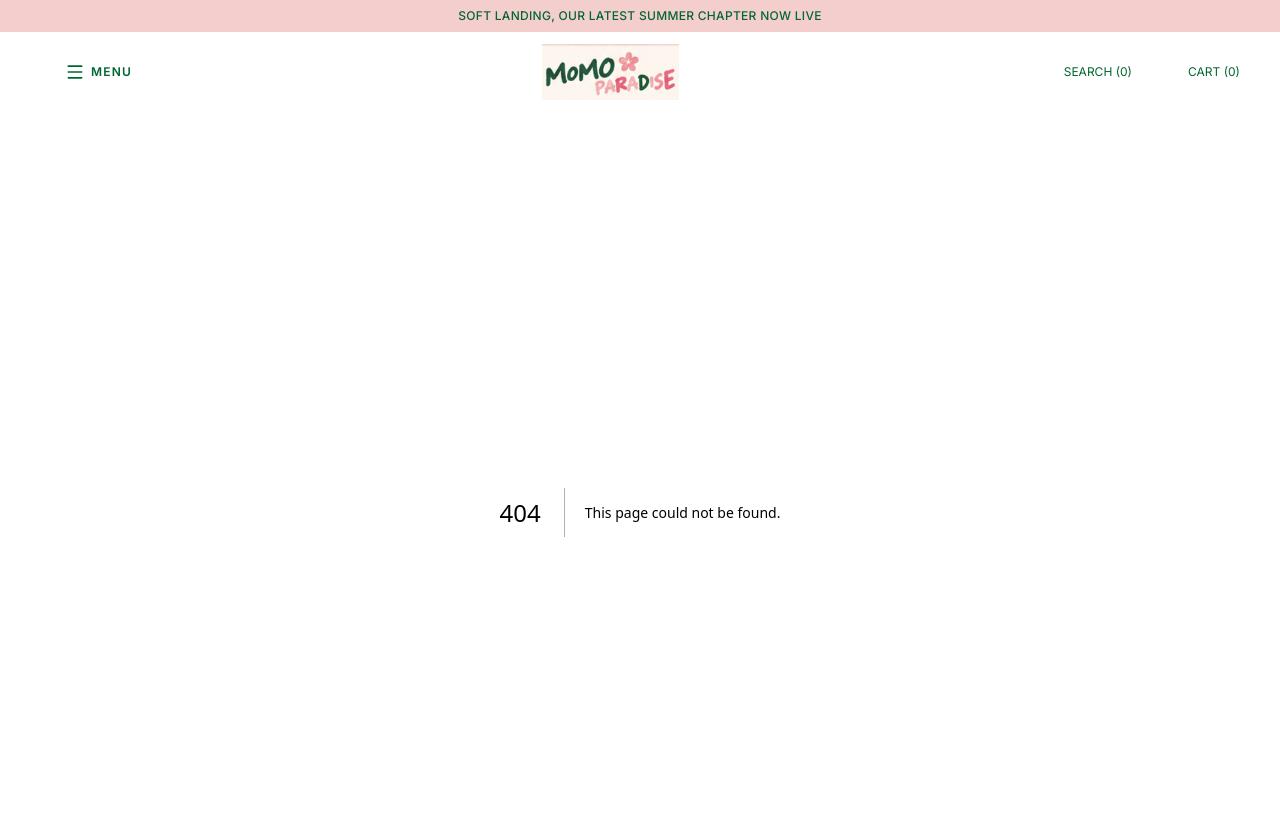
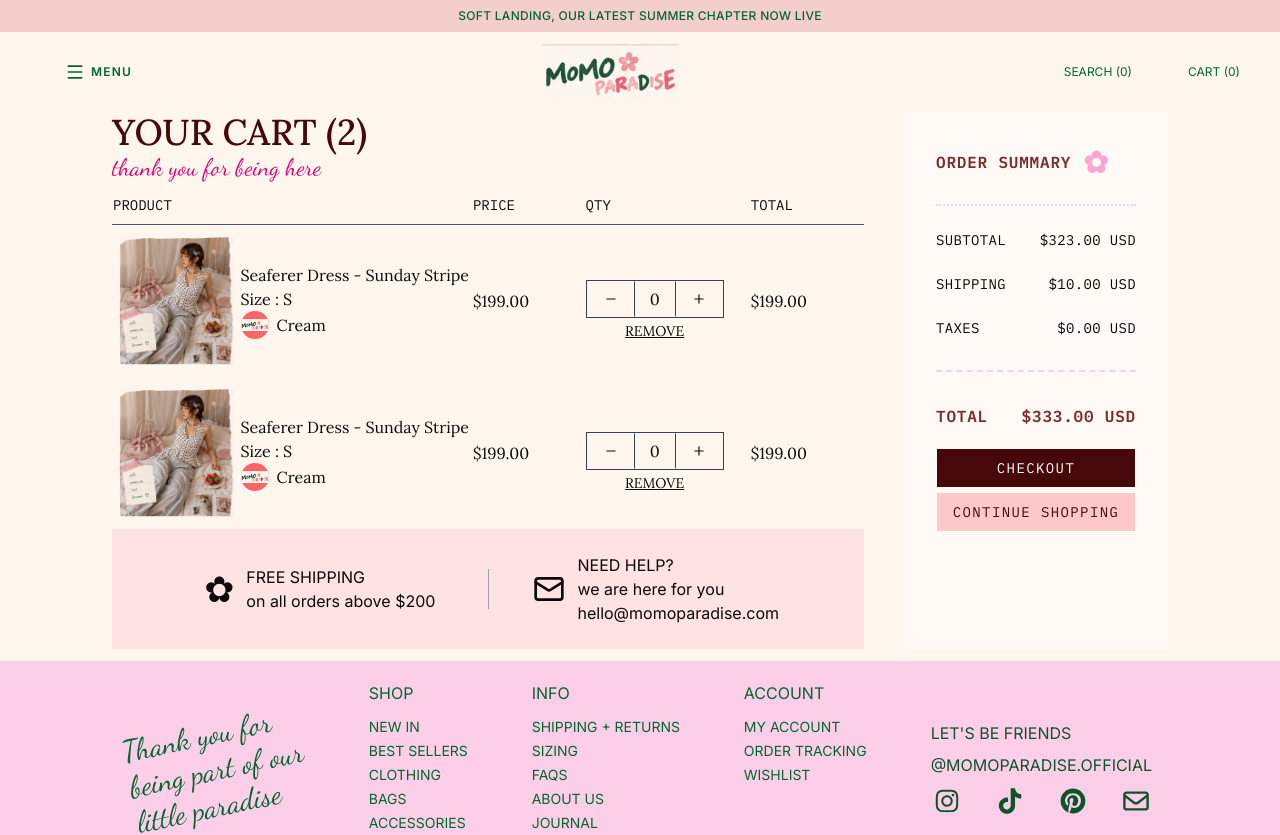
Before and after one commit to joyadeep/momo-paradise, a Next.js app: page /cart in a window 1280 px wide. Before the commit this address had no page. Shown: the top 835 px of the page. Built offline with nearby package versions, Linux system fonts and the light colour scheme.

Commit message:
add links to cart

```diff
--- /dev/null
+++ b/app/cart/cartHelp.tsx
@@ -0,0 +1,25 @@
+import { Mail } from 'lucide-react'
+
+const CartHelp = () => {
+  return (
+    <div className='flex bg-red-100 p-10'>
+        <div className='flex-1 flex items-center justify-center gap-3 border-r border-gray-400 h-10'>
+            <p className='text-4xl'>✿</p>
+            <div>
+                <p className='uppercase'>free shipping</p>
+                <p>on all orders above $200</p>
+            </div>
+        </div>
+      <div className='flex-1 flex justify-center items-center gap-3 h-10'>
+        <Mail size={32}/>
+            <div>
+                <p className='uppercase'>need help?</p>
+                <p>we are here for you</p>
+                <p>hello@momoparadise.com</p>
+            </div>
+        </div>
+    </div>
+  )
+}
+
+export default CartHelp
--- /dev/null
+++ b/app/cart/cartList.tsx
@@ -0,0 +1,69 @@
+import Image from 'next/image'
+import React from 'react'
+import Counter from './counter'
+import CartHelp from './cartHelp'
+
+
+const CartList = () => {
+  return (
+    <div className='w-3/4'>
+        <p className='text-4xl uppercase font-lora font-medium text-red-950'>your cart (2)</p>
+        <p className='font-dancing-script text-pink-600 text-2xl'>thank you for being here</p>
+        <section>
+            <table className="w-full table-fixed border-collapse ">
+                <colgroup>
+                    <col className='w-[48%]'/>
+                    <col className='w-[15%]'/>
+                    <col className='w-[22%]'/>
+                    <col className='w-[15%]'/>
+                </colgroup>
+                <thead className='h-10 font-ibm-plex-mono '>
+                    <tr className=' uppercase border border-transparent border-b-gray-600 mb-2 text-sm w-full'>
+                        <td>product</td>
+                        <td>price</td>
+                        <td>qty</td>
+                        <td>total</td>
+                    </tr>
+                </thead>
+                <tbody className='font-lora'>
+                    <tr>
+                        <td className='flex items-center py-3'>
+                            <Image src="/images/model.png" alt="model" width={100} height={100} className='size-32 object-contain' />
+                            <div>
+                                <p>Seaferer Dress - Sunday Stripe</p>
+                                <p>Size : S</p>
+                                <div className='flex items-center gap-2'>
+                                    <Image src="/images/logo.png" alt="logo" width={48} height={48} className="size-7 rounded-full overflow-hidden object-contain bg-red-400" />
+                                    <p>Cream</p>
+                                </div>
+                            </div>
+                        </td>
+                        <td>$199.00</td>
+                        <td><Counter/></td>
+                        <td>$199.00</td>
+                    </tr>
+                    <tr>
+                        <td className='flex items-center py-3'>
+                            <Image src="/images/model.png" alt="model" width={100} height={100} className='size-32 object-contain' />
+                            <div>
+                                <p>Seaferer Dress - Sunday Stripe</p>
+                                <p>Size : S</p>
+                                <div className='flex items-center gap-2'>
+                                    <Image src="/images/logo.png" alt="logo" width={48} height={48} className="size-7 rounded-full overflow-hidden object-contain bg-red-400" />
+                                    <p>Cream</p>
+                                </div>
+                            </div>
+                        </td>
+                        <td>$199.00</td>
+                        <td><Counter/></td>
+                        <td>$199.00</td>
+                    </tr>
+                </tbody>
+            </table>
+        </section>
+        <CartHelp/>
+    </div>
+  )
+}
+
+export default CartList
--- /dev/null
+++ b/app/cart/counter.tsx
@@ -0,0 +1,32 @@
+'use client'
+
+import { Button } from "@/components/ui/button"
+import { Minus, Plus } from "lucide-react"
+import Link from "next/link"
+import { useState } from "react"
+
+const Counter = () => {
+    const [count,setCount] = useState(0)
+
+    const handlePlus = () => {
+        setCount(count + 1)
+    }
+    const handleMinus = () => {
+        setCount(Math.max(count - 1, 0))
+    }
+
+  return (
+    <div className="mt-5 w-fit">
+        <div className="flex items-center border border-gray-700 border-collapse">
+        <Button variant="ghost" size="sm" className="border-r-gray-700" onClick={handleMinus}> <Minus/> </Button>
+        <p className="min-w-10 text-center">{count}</p>
+        <Button variant="ghost" size="sm" className="border-l-gray-700" onClick={handlePlus}> <Plus/></Button>
+    </div>
+    <p className="text-center">
+        <Link href={"#"} className="uppercase text-sm underline ">remove</Link>
+    </p>
+    </div>
+  )
+}
+
+export default Counter
--- /dev/null
+++ b/app/cart/orderSummary.tsx
@@ -0,0 +1,46 @@
+import { Button } from "@/components/ui/button"
+
+const OrderSummary = () => {
+  return (
+    <div className="bg-[#fffaf6] p-8 w-1/4 font-ibm-plex-mono">
+  <h3 className="flex items-center gap-3 tracking-wider text-[#7b2d2d] font-semibold">
+    ORDER SUMMARY
+    <span className="text-pink-300 text-3xl">✿</span>
+  </h3>
+
+  <hr className="my-6 border-0 border-t-2 border-dotted border-pink-200" />
+
+  <div className="space-y-6 text-sm tracking-wide">
+    <div className="flex justify-between">
+      <span>SUBTOTAL</span>
+      <span>$323.00 USD</span>
+    </div>
+
+    <div className="flex justify-between">
+      <span>SHIPPING</span>
+      <span>$10.00 USD</span>
+    </div>
+
+    <div className="flex justify-between">
+      <span>TAXES</span>
+      <span>$0.00 USD</span>
+    </div>
+  </div>
+
+  <hr className="my-8 border-0 border-t-2 border-dashed border-pink-200" />
+
+  <div className="flex justify-between font-semibold text-[#7b2d2d] tracking-wider">
+    <span>TOTAL</span>
+    <span>$333.00 USD</span>
+  </div>
+
+<div className="flex flex-col gap-1 mt-5">
+    <Button className="font-normal text-sm bg-red-950  text-white hover:bg-red-950/90 hover:text-white">checkout</Button>
+    <Button className=" font-normal text-sm bg-red-200 text-red-950 hover:bg-red-200/95">continue shopping</Button>
+</div>
+
+</div>
+  )
+}
+
+export default OrderSummary
--- /dev/null
+++ b/app/cart/page.tsx
@@ -0,0 +1,15 @@
+import React from 'react'
+import CartList from './cartList'
+import OrderSummary from './orderSummary'
+
+
+const page = () => {
+  return (
+    <main className='px-28 flex gap-10 pb-3'>
+      <CartList/>
+      <OrderSummary/>
+    </main>
+  )
+}
+
+export default page
--- a/app/globals.css
+++ b/app/globals.css
@@ -13,6 +13,7 @@
   --font-lora: var(--font-lora);
   --font-dancing-script: var(--font-dancing-script);
   --font-heading: var(--font-sans);
+  --font-ibm-plex-mono: var(--font-ibm-plex-mono);
   --font-roboto-mono: var(--font-roboto-mono);
   --color-sidebar-ring: var(--sidebar-ring);
   --color-sidebar-border: var(--sidebar-border);
--- a/app/layout.tsx
+++ b/app/layout.tsx
@@ -1,5 +1,5 @@
 import type { Metadata } from "next";
-import { Cormorant_Garamond, Dancing_Script, Geist, Geist_Mono, Inter, Lora, Roboto_Mono } from "next/font/google";
+import { Cormorant_Garamond, Dancing_Script, Geist, Geist_Mono, Inter, Lora, Roboto_Mono, IBM_Plex_Mono } from "next/font/google";
 import "./globals.css";
 import { cn } from "@/lib/utils";
 import Header from "@/components/header";
@@ -37,10 +37,17 @@
   subsets: ["latin"],
 })
 
+const ibmPlexMono = IBM_Plex_Mono({
+  variable: "--font-ibm-plex-mono",
+  subsets: ["latin"],
+  weight:["100","200","300","400","500","600","700"]
+})
+
 export const metadata: Metadata = {
   title: "Momo Paradice",
   description: "",
 };
+
 
 
 export default function RootLayout({
@@ -51,7 +58,7 @@
   return (
     <html
       lang="en"
-      className={cn("h-full", "antialiased", geistSans.variable, geistMono.variable, "font-sans", inter.variable, cormorantGaramond.variable, lora.variable, dancingScript.variable,robotoMono.variable)}
+      className={cn("h-full", "antialiased", geistSans.variable, geistMono.variable, "font-sans", inter.variable, cormorantGaramond.variable, lora.variable, dancingScript.variable,robotoMono.variable,ibmPlexMono.variable)}
     >
       <body className="min-h-full flex flex-col">
         <p className="text-center py-2 text-xs bg-[#f4cecd] text-green-800 tracking-wide font-medium">
--- /dev/null
+++ b/app/lookbook/page.tsx
@@ -0,0 +1,7 @@
+const page = () => {
+  return (
+    <div>Lookbook page</div>
+  )
+}
+
+export default page
--- a/components/header.tsx
+++ b/components/header.tsx
@@ -1,6 +1,6 @@
 import { Menu } from "lucide-react"
 import { Button } from "./ui/button"
-import { Sheet, SheetContent, SheetTrigger } from "./ui/sheet"
+import { Sheet, SheetClose, SheetContent, SheetTrigger } from "./ui/sheet"
 import Image from "next/image"
 import Link from "next/link"
 import InstagramIcon from "./icons/instagramIcon"
@@ -26,7 +26,7 @@
     },
     {
         name:"about momo",
-        link:"/",
+        link:"/about",
         icon:"🌸"
     },
     {
@@ -54,13 +54,15 @@
                  <div className="border border-t border-red-950 w-3/4 mx-auto mt-7 mb-3"/>
                  <div className="flex flex-col uppercase  gap-5 text-2xl font-cormorant-garamond font-medium">
                     {links.map((link)=>(
-                        <Link href={link.link} key={link.name}>
+                        <SheetClose asChild key={link.name}>
+                            <Link href={link.link} >
                             <div className="px-20 flex justify-between">
                                 <span>{link.name}</span>
                                 <span>{link.icon}</span>
                             </div>
 
                         </Link>
+                        </SheetClose>
                     ))}
                  </div>
                  <div className="flex gap-5 mt-auto mb-10 justify-center">
@@ -71,10 +73,10 @@
                                  </div>
             </SheetContent>
         </Sheet>
-        <Image src="/images/logo.png" alt="momo paradise logo" width={200} height={100} className="w-48 h-14 object-contain" />
+        <Link href="/"><Image src="/images/logo.png" alt="momo paradise logo" width={200} height={100} className="w-48 h-14 object-contain" /></Link>
         <div className="flex gap-14 text-xs text-green-800">
             <div>SEARCH (0)</div>
-            <div>CART (0)</div>
+            <Link href="/cart">CART (0)</Link>
         </div>
     </header>
   )
```
